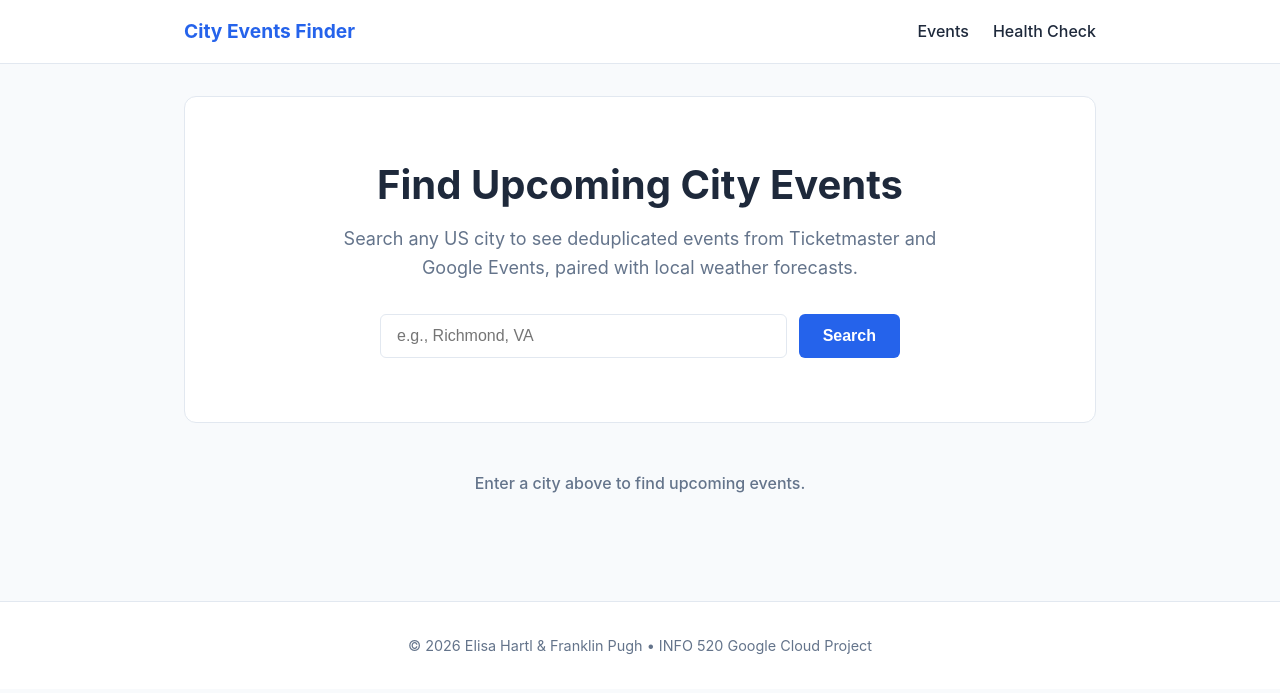
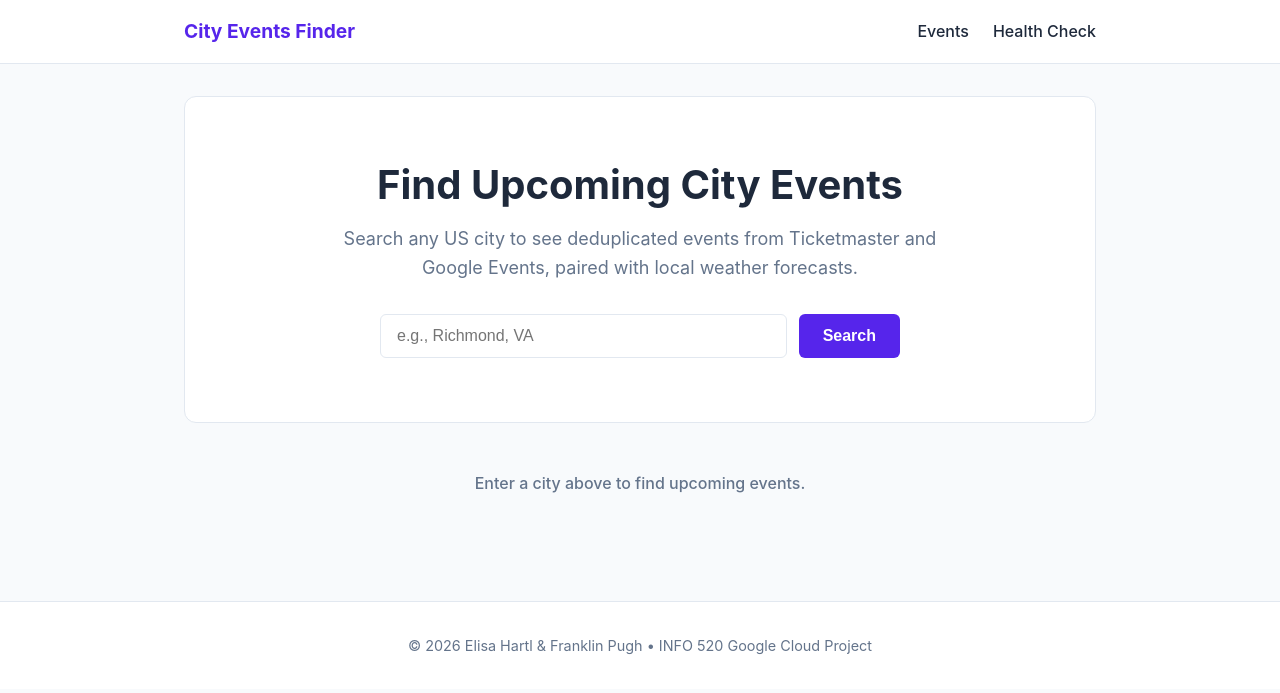
Before and after one commit to pughfd/GCP_Group_Project, a Flask app: page / in a window 1280 px wide. Shown: the top 693 px of the page. Run offline with Flask 3, Linux system fonts and the light colour scheme.

Commit message:
Update index.html
color edits

```diff
--- a/templates/index.html
+++ b/templates/index.html
@@ -7,8 +7,8 @@
   <style>
     /* 1. CSS Variables for easy color & font customization */
     :root {
-      --primary-color: #2563eb;
-      --primary-hover: #1d4ed8;
+      --primary-color: #5625eb;
+      --primary-hover: #d81dbc;
       --bg-color: #f8fafc;
       --surface-color: #ffffff;
       --text-main: #1e293b;
```
